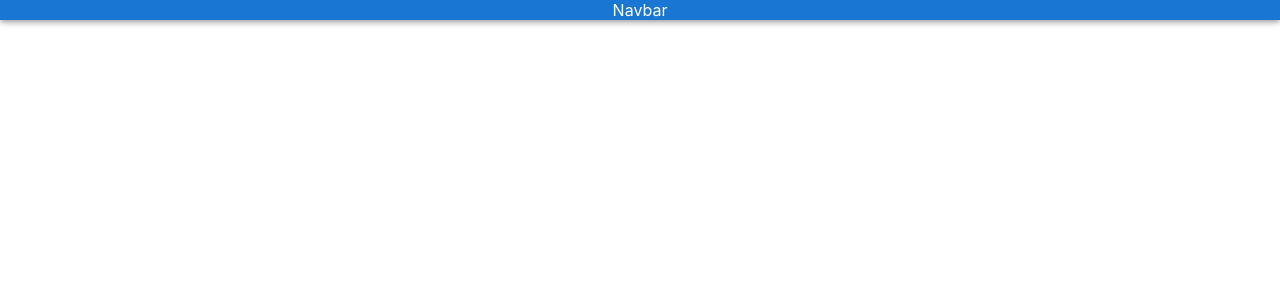
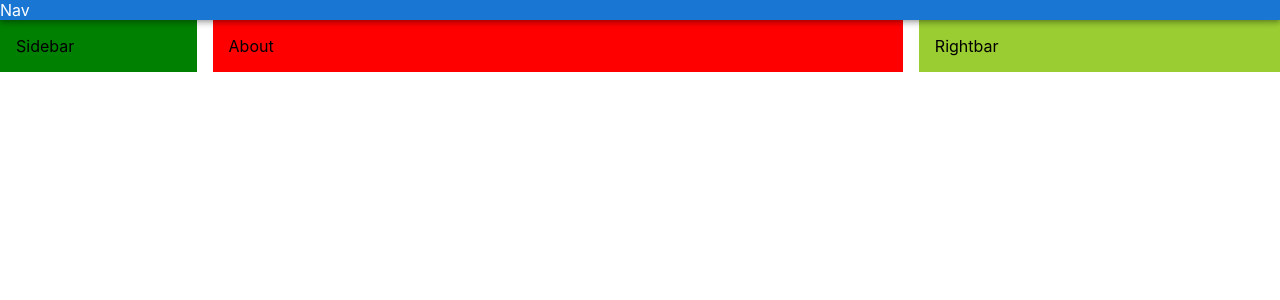
Before and after one commit to Charlotte-Natasha/Red-Liquor, a React (Create React App) app: page / in a window 1280 px wide. Shown: the top 300 px of the page. Built offline with nearby package versions, Linux system fonts and the light colour scheme.

Commit message:
added padding and flex in components

```diff
--- a/src/App.js
+++ b/src/App.js
@@ -1,11 +1,21 @@
-import './App.css';
-import { AppBar } from '@mui/material'
+import { Box, Stack } from "@mui/material";
+import About from "./components/About";
+import Navbar from "./components/Navbar";
+import Rightbar from "./components/Rightbar";
+import Sidebar from "./components/Sidebar";
+
 
 function App() {
   return (
-    <AppBar className="App">
-      Navbar
-    </AppBar>
+    <Box>
+        <Navbar/>
+      <Stack direction='row' spacing={2} justifyContent="space-between">
+        <Sidebar/>
+        <About/>
+        <Rightbar/>
+      </Stack>
+    </Box>
+
   );
 }
 
--- a/src/components/About.jsx
+++ b/src/components/About.jsx
@@ -0,0 +1,12 @@
+import { Box } from '@mui/material'
+import React from 'react'
+
+const About = () => {
+    return (
+        <Box flex={4} bgcolor='red' p={2}>
+            About
+        </Box>
+    )
+}
+
+export default About
--- a/src/components/Navbar.jsx
+++ b/src/components/Navbar.jsx
@@ -0,0 +1,13 @@
+import { AppBar } from '@mui/material'
+import React from 'react'
+
+const Navbar = () => {
+    return (
+        <AppBar position='sticky'>
+
+            Nav
+        </AppBar>
+    )
+}
+
+export default Navbar
--- a/src/components/Rightbar.jsx
+++ b/src/components/Rightbar.jsx
@@ -0,0 +1,12 @@
+import { Box } from '@mui/material'
+import React from 'react'
+
+const Rightbar = () => {
+    return (
+        <Box flex={2} bgcolor='yellowgreen' p={2} sx={{display:{xs:'none', sm:'block'}}}>
+            Rightbar
+        </Box>
+    )
+}
+
+export default Rightbar
--- a/src/components/Sidebar.jsx
+++ b/src/components/Sidebar.jsx
@@ -0,0 +1,12 @@
+import { Box } from '@mui/material'
+import React from 'react'
+
+const Sidebar = () => {
+    return (
+        <Box flex={1} bgcolor='green' p={2} sx={{display:{xs:'none', sm:'block'}}}>
+            Sidebar
+        </Box>
+    )
+}
+
+export default Sidebar
```
Also changed, not shown: src/theme.js (+13 -0 lines).
